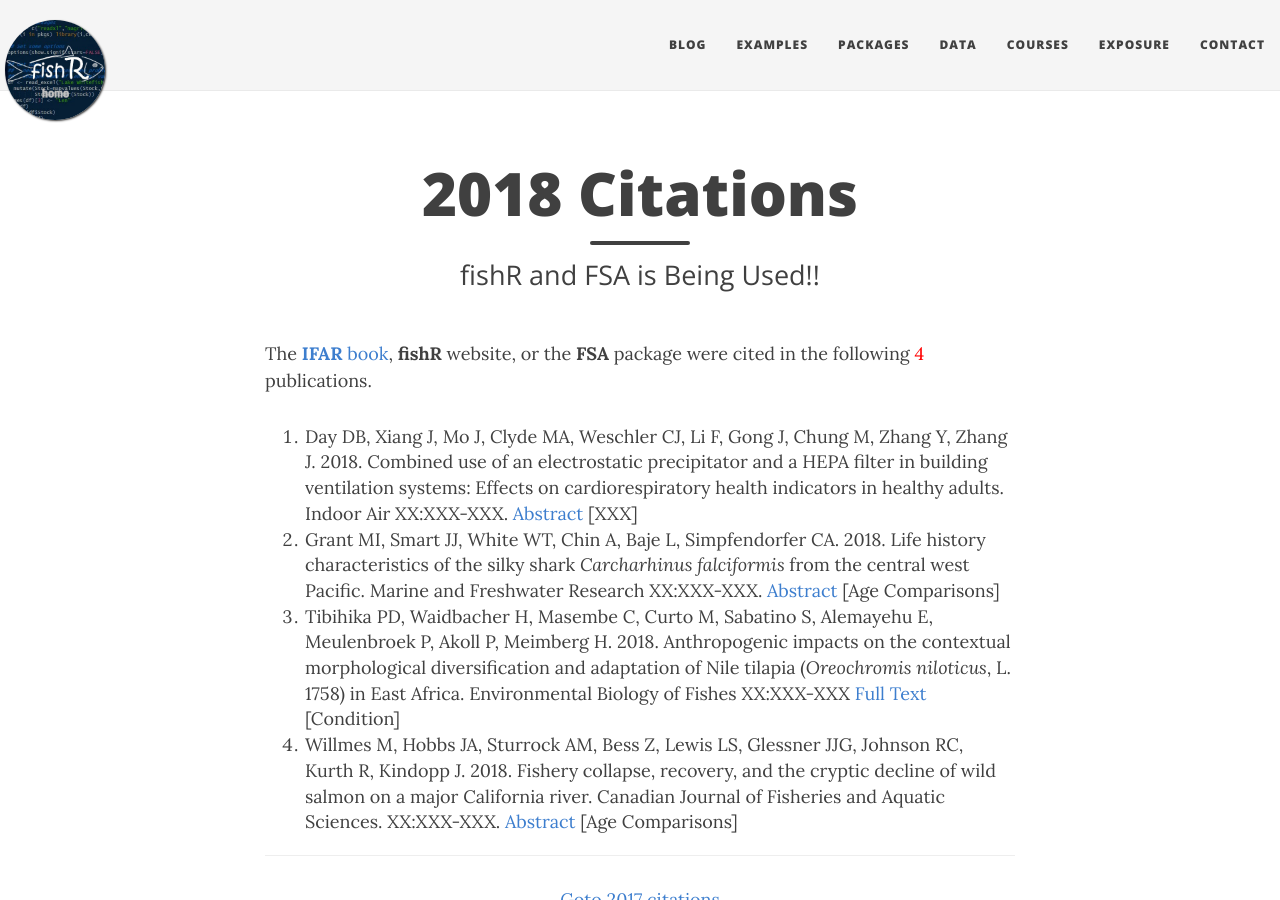
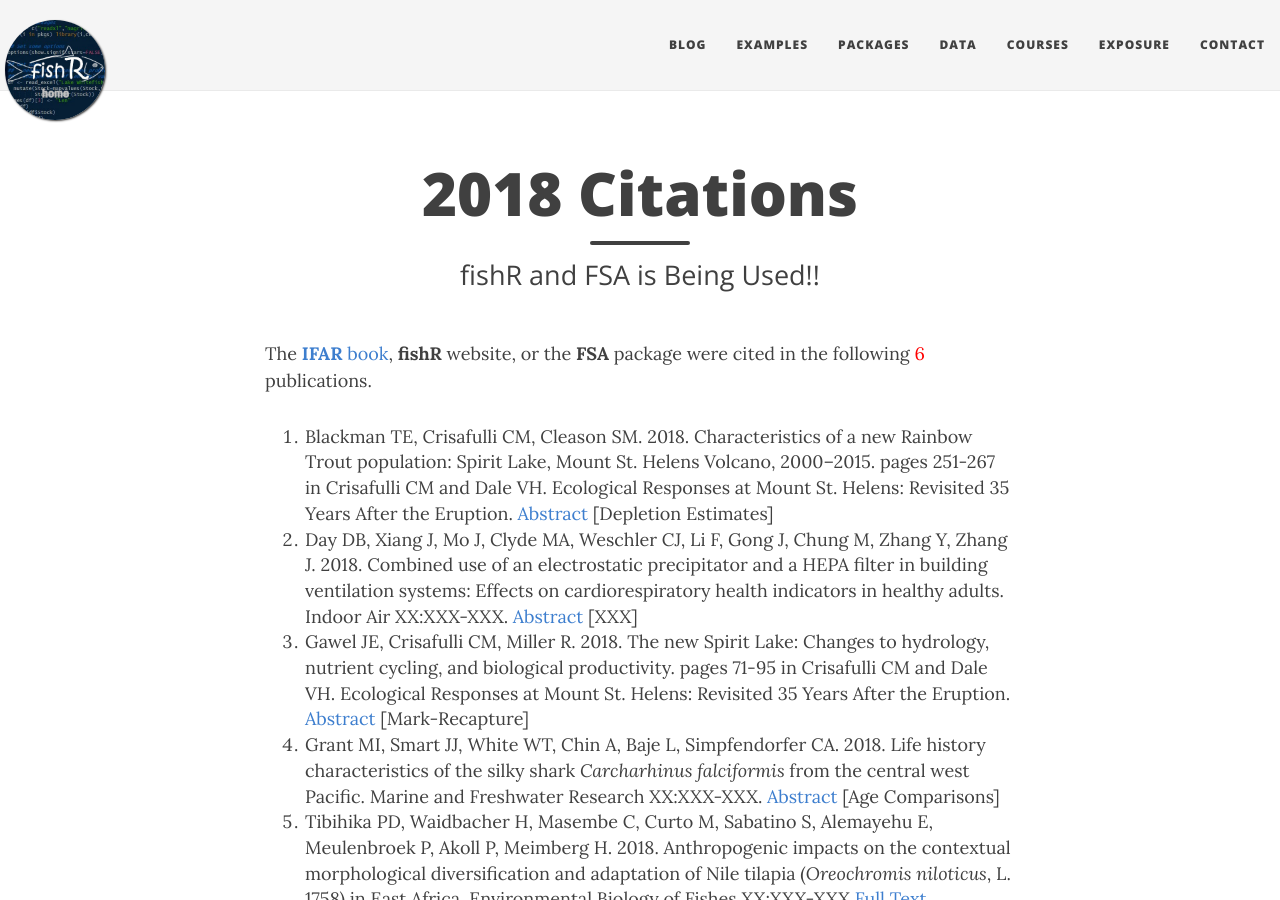
Before and after one commit to droglenc/fishR, a Jekyll site: the page built from exposure/exposure-citations18.md, in a window 1280 px wide and 900 px high. Built offline with Jekyll 4.4.1, drawn with Linux system fonts in a browser that asks for light colours; nearby versions of some CDN libraries.

Commit message:
Added citations

```diff
--- a/exposure/exposure-citations18.md
+++ b/exposure/exposure-citations18.md
@@ -5,9 +5,11 @@ subtitle: fishR and FSA is Being Used!!
 css: "/css/exposure-citation.css"
 ---
 
-The [**IFAR** book](http://derekogle.com/IFAR/), **fishR** website, or the **FSA** package were cited in the following <span id="contact-div">4</span> publications.
+The [**IFAR** book](http://derekogle.com/IFAR/), **fishR** website, or the **FSA** package were cited in the following <span id="contact-div">6</span> publications.
 
+1. Blackman TE, Crisafulli CM, Cleason SM. 2018. Characteristics of a new Rainbow Trout population: Spirit Lake, Mount St. Helens Volcano, 2000–2015. pages 251-267 in Crisafulli CM and Dale VH. Ecological Responses at Mount St. Helens: Revisited 35 Years After the Eruption. [Abstract](https://link.springer.com/chapter/10.1007/978-1-4939-7451-1_14) [Depletion Estimates]
 1. Day DB, Xiang J, Mo J, Clyde MA, Weschler CJ, Li F, Gong J, Chung M, Zhang Y, Zhang J. 2018. Combined use of an electrostatic precipitator and a HEPA filter in building ventilation systems: Effects on cardiorespiratory health indicators in healthy adults. Indoor Air XX:XXX-XXX. [Abstract](http://onlinelibrary.wiley.com/doi/10.1111/ina.12447/full) [XXX]
+1. Gawel JE, Crisafulli CM, Miller R. 2018. The new Spirit Lake: Changes to hydrology, nutrient cycling, and biological productivity. pages 71-95 in Crisafulli CM and Dale VH. Ecological Responses at Mount St. Helens: Revisited 35 Years After the Eruption. [Abstract](https://link.springer.com/chapter/10.1007/978-1-4939-7451-1_4) [Mark-Recapture]
 1. Grant MI, Smart JJ, White WT, Chin A, Baje L, Simpfendorfer CA. 2018. Life history characteristics of the silky shark *Carcharhinus falciformis* from the central west Pacific. Marine and Freshwater Research XX:XXX-XXX. [Abstract](http://www.publish.csiro.au/MF/MF17163) [Age Comparisons]
 1. Tibihika PD, Waidbacher H, Masembe C, Curto M, Sabatino S, Alemayehu E, Meulenbroek P, Akoll P, Meimberg H. 2018. Anthropogenic impacts on the contextual morphological diversification and adaptation of Nile tilapia (*Oreochromis niloticus*, L. 1758) in East Africa. Environmental Biology of Fishes XX:XXX-XXX [Full Text](https://link.springer.com/article/10.1007/s10641-017-0704-0) [Condition]
 1. Willmes M, Hobbs JA, Sturrock AM, Bess Z, Lewis LS, Glessner JJG, Johnson RC, Kurth R, Kindopp J. 2018. Fishery collapse, recovery, and the cryptic decline of wild salmon on a major California river. Canadian Journal of Fisheries and Aquatic Sciences. XX:XXX-XXX. [Abstract](http://www.nrcresearchpress.com/doi/abs/10.1139/cjfas-2017-0273#.Wl5BqnlG3uM) [Age Comparisons]
```
Also changed, not shown: exposure/exposure-citations17.md (+3 -2 lines).
